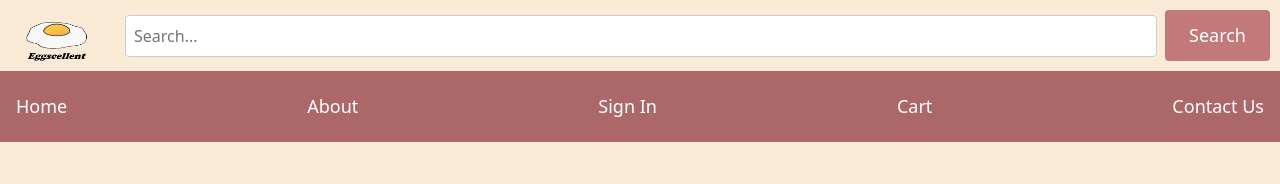
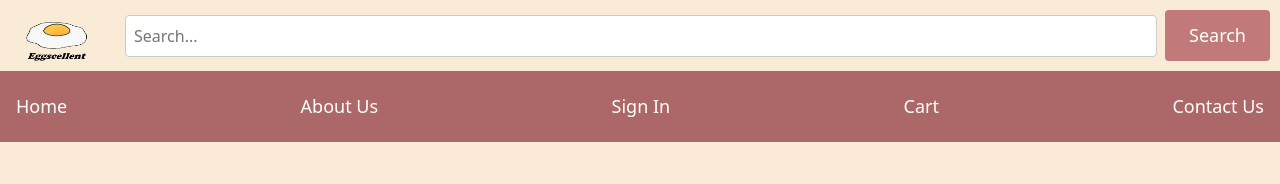
Before and after one commit to aghared/Ecommerce-website, a React (Create React App) app in the folder ecommerce-website/: page / in a window 1280 px wide. Shown: the top 184 px of the page. Built offline with nearby package versions, Linux system fonts and the light colour scheme.

Commit message:
change spellind About to About Us

```diff
--- a/ecommerce-website/src/componet/navbar.js
+++ b/ecommerce-website/src/componet/navbar.js
@@ -30,7 +30,7 @@
         </div>
         <div className="navbar custom-button">
           <Link to="/home">Home</Link>
-          <Link to="/about">About</Link>
+          <Link to="/about">About Us</Link>
           <Link to="/">Sign In</Link>
           <Link to="/shoppingcart">Cart</Link>
           <Link to="/contact">Contact Us</Link>
```
